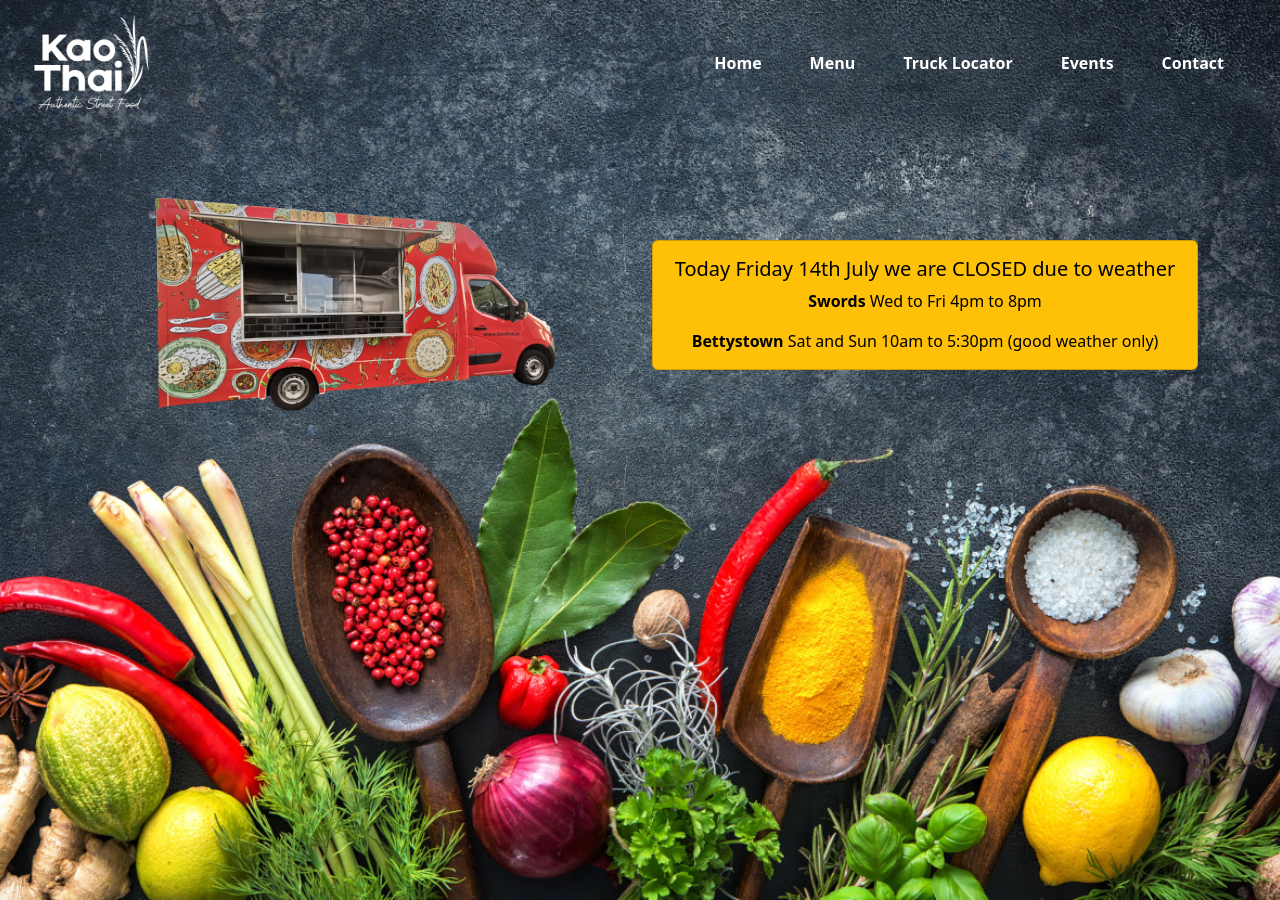
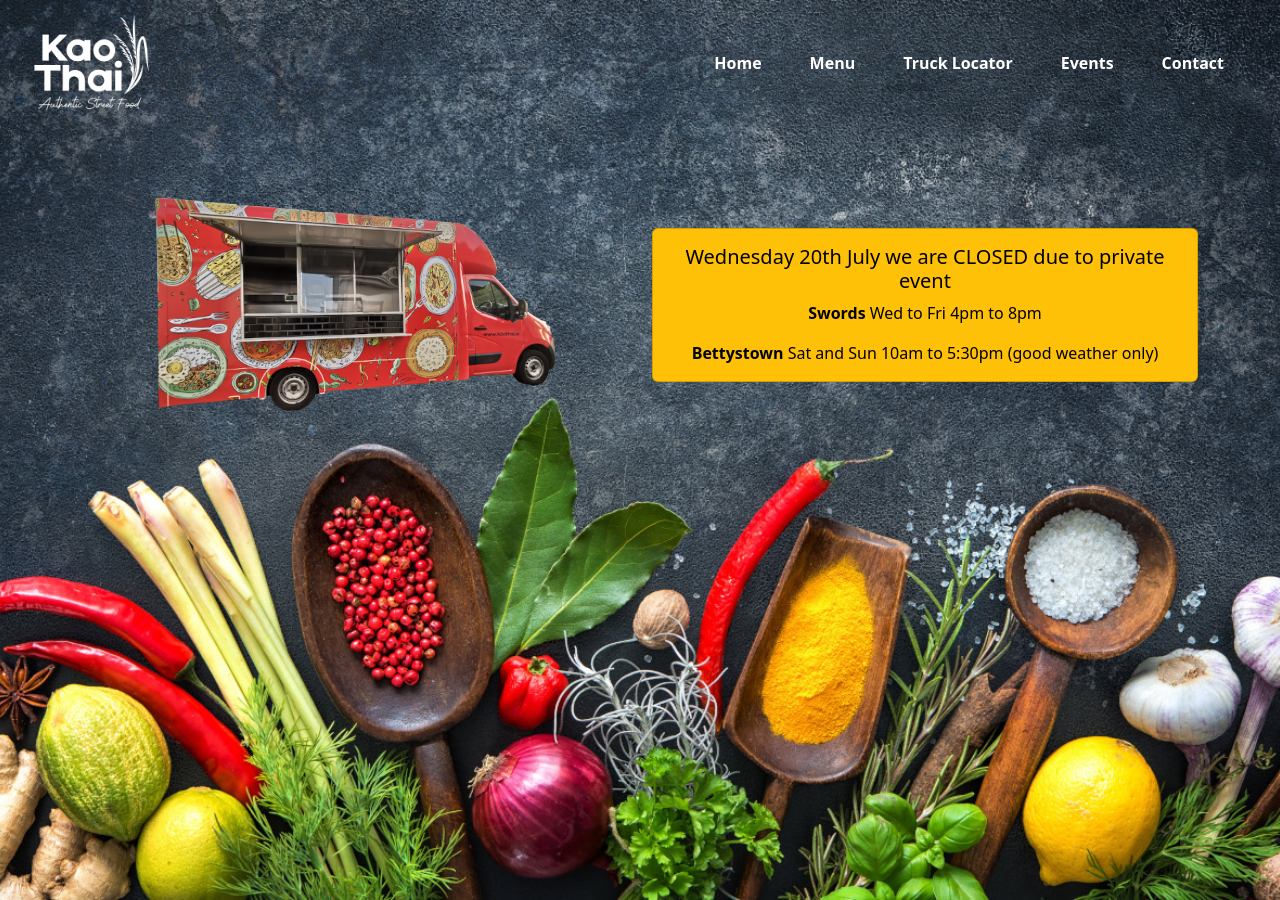
Before and after one commit to maxymo/kaothai-web, a Jekyll site: the page built from index.html, in a window 1280 px wide and 900 px high. Built offline with Jekyll 4.4.1, drawn with Linux system fonts in a browser that asks for light colours; comment, search, counter and statistics services are not loaded.

Commit message:
update opening hours

```diff
--- a/index.html
+++ b/index.html
@@ -1,7 +1,7 @@
 ---
 layout: default
 title: Kao Thai Food Truck Ireland - Authentic Street Food
-openHoursTitle: "Today Friday 14th July we are CLOSED due to weather"
+openHoursTitle: "Wednesday 20th July we are CLOSED due to private event"
 openHoursSwrods: "Wed to Fri 4pm to 8pm"
 openHoursBettystown: "Sat and Sun 10am to 5:30pm (good weather only)"
 ---
```
